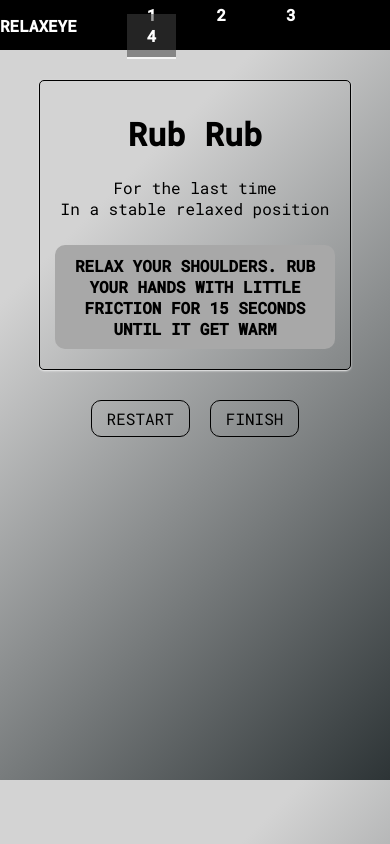
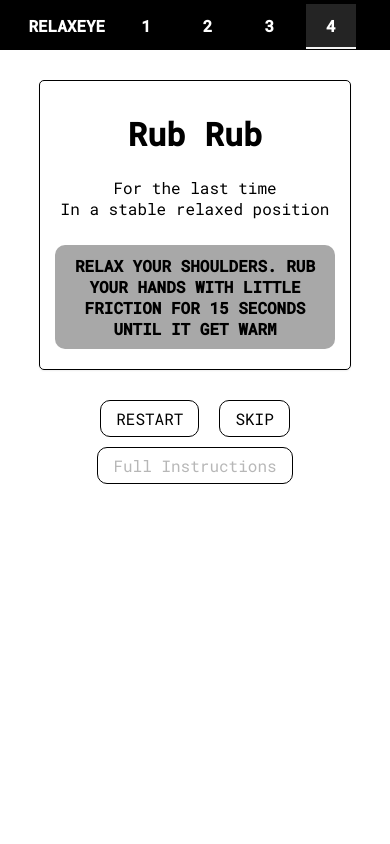
Before and after one commit to krish7kumar/relaxeye, a React (Create React App) app: page /#/exercises/4 in a window 390 px wide. Built offline with nearby package versions, Linux system fonts and the light colour scheme.

Commit message:
responsive

```diff
--- a/public/index.html
+++ b/public/index.html
@@ -28,7 +28,6 @@
     <title>Relaxeye</title>
   </head>
   <body>
-    <noscript>You need to enable JavaScript to run this app.</noscript>
     <div id="root"></div>
     <!--
       This HTML file is a template.
--- a/src/Components/UI/Navbar/Navbar.module.css
+++ b/src/Components/UI/Navbar/Navbar.module.css
@@ -1,14 +1,20 @@
 .Navbar {
    height: 50px;
    background-color: black;
-   width: 100%;
+   width:100%;
    display: flex;
    align-items: center;
-   justify-content: space-around;
+   justify-content: center;
 }
 
+
 .Navbar ul{
+   float: right;
    list-style: none;
+   display: flex;
+   justify-content: space-around;
+   width: auto;
+   padding-left: 10px;
 }
 
 .Navbar a{
@@ -20,10 +26,9 @@
 }
 
 .Navbar li{
-   display: inline-block;
    text-decoration: none;
    color: white;
-   margin: auto 10px;
+   margin: auto 6px;
    box-sizing: border-box;
 }
 
@@ -44,3 +49,9 @@
    font-weight: bold;
    padding: 11px 20px;
 }
+
+@media (min-width:400){
+   .Navbar{
+      width: 100%;
+   }
+}
--- a/src/Containers/Exercises/Exercise1/Exercise1.js
+++ b/src/Containers/Exercises/Exercise1/Exercise1.js
@@ -14,7 +14,7 @@ import Timer from '../../Timer/Timer';
 
    componentDidMount(){
       this._isMounted = true;
-         setTimeout(()=>{
+      this.timeOut = setTimeout(()=>{
             if(this._isMounted)
                this.setState({text:'Move your eyes up and down for 5 breaths'})
             setTimeout(()=>{
@@ -41,7 +41,12 @@ import Timer from '../../Timer/Timer';
    }
 
    nextExercise =()=>{
-      this.props.history.push('/exercises/2');
+      if(this.state.next){
+         this.props.history.push('/exercises/2');
+      }
+      else{
+         this.setState({next:true});
+      }
    }
 
    fullInstructions = ()=>{
@@ -70,11 +75,9 @@ import Timer from '../../Timer/Timer';
                <p className='Instruction'>{this.state.text}</p>
             </div>
          {this.state.start?<Timer minutes='0' seconds='45'/>:null}
-         {this.state.start?
-            <button onClick={this.fullInstructions}>
+            <button disabled={!this.state.next} onClick={this.fullInstructions} >
                Full Instructions
             </button>
-         :null}
          <button onClick={this.nextExercise}>{buttonName}</button>
          {this.state.full ? fullInstructions : null}
          </div>
--- a/src/Containers/Exercises/Exercise2/Exercise2.js
+++ b/src/Containers/Exercises/Exercise2/Exercise2.js
@@ -29,7 +29,12 @@ import Timer from '../../Timer/Timer';
    }
 
    nextExercise =()=>{
-      this.props.history.push('/exercises/3');
+      if(this.state.next){
+         this.props.history.push('/exercises/3');
+      }
+      else{
+         this.setState({next:true});
+      }
    }
    prevExercise = ()=>{
       this.props.history.goBack();
@@ -59,12 +64,13 @@ import Timer from '../../Timer/Timer';
             </div>
             {this.state.start?<Timer minutes='0' seconds='30'/>:null}
             <button onClick={this.prevExercise}>BACK</button>
-            {this.state.start?
-            <button onClick={this.fullInstructions}>
+            <button onClick={this.nextExercise}>{buttonName}</button>
+            <button disabled={!this.state.next} onClick={this.fullInstructions}
+            style={{
+               marginTop :'10px'
+            }}>
                Full Instructions
             </button>
-            :null}
-            <button onClick={this.nextExercise}>{buttonName}</button>
             {this.state.full ? fullInstructions : null}
          </div>
       );
--- a/src/Containers/Exercises/Exercise3/Exercise3.js
+++ b/src/Containers/Exercises/Exercise3/Exercise3.js
@@ -42,7 +42,12 @@ import Timer from '../../Timer/Timer';
    }
 
    nextExercise =()=>{
-      this.props.history.push('/exercises/4');
+      if(this.state.next){
+         this.props.history.push('/exercises/4');
+      }
+      else{
+         this.setState({next:true});
+      }
    }
    prevExercise = ()=>{
       this.props.history.goBack();
@@ -75,12 +80,13 @@ import Timer from '../../Timer/Timer';
             </div>
             {this.state.start?<Timer minutes='0' seconds='45'/>:null}
             <button onClick={this.prevExercise}>BACK</button>
-            {this.state.start?
-            <button onClick={this.fullInstructions}>
+            <button onClick={this.nextExercise}>{buttonName}</button>
+            <button disabled={!this.state.next}  onClick={this.fullInstructions}
+            style={{
+               marginTop :'10px'
+            }}>
                Full Instructions
             </button>
-            :null}
-            <button onClick={this.nextExercise}>{buttonName}</button>
             {this.state.full ? fullInstructions : null}
          </div>
       );
--- a/src/Containers/Exercises/Exercise4/Exercise4.js
+++ b/src/Containers/Exercises/Exercise4/Exercise4.js
@@ -1,5 +1,4 @@
 import React, {Component} from 'react';
-import classes from './Exercise4.module.css';
 import '../common.css';
 import {withRouter} from 'react-router-dom';
 import Timer from '../../Timer/Timer';
@@ -8,6 +7,7 @@ import Timer from '../../Timer/Timer';
    _isMounted = false;
    state = {
       text : '',
+      next : false,
       start : false,
       full : false
    }
@@ -25,7 +25,7 @@ import Timer from '../../Timer/Timer';
                      this.setState({text:'Feel the warmth of the hands and darkness. Notice if you see any flashes of light. Let your breath be natural and smooth. When lights and the colors fade to black open your eyes into the darkness'})
                   setTimeout(()=>{
                      if(this._isMounted)
-                        this.setState({text:'START!', start:true})
+                        this.setState({text:'START!', start:true, next:true})
                   },7000)
                },7000)
             },5000)
@@ -41,7 +41,11 @@ import Timer from '../../Timer/Timer';
    }
 
    finishedHandler =()=>{
+      if(this.state.next){
          this.props.history.replace('/')
+      }else{
+         this.setState({next:true});
+      }
    }
 
    fullInstructions = ()=>{
@@ -51,6 +55,7 @@ import Timer from '../../Timer/Timer';
    }
 
     render(){
+      const buttonName = this.state.next ? 'FINISH' : 'SKIP';
       const fullInstructions = (<div className='Exercise'>
       <h3>Full Instruction</h3>
       <ol className='Ol'>
@@ -62,19 +67,20 @@ import Timer from '../../Timer/Timer';
       );
       return (
          <div className='Container'>
-            <div className={classes.Exercise4}>
+            <div className='Exercise'>
                <h1>Rub Rub</h1>
                <p>For the last time<br/>In a stable relaxed position</p>
                <p className='Instruction'>{this.state.text}</p>
             </div>
                {this.state.start?<Timer minutes='1' seconds='10'/>:null}
                <button onClick={this.restartExercise}>RESTART</button>
-            {this.state.start?
-            <button onClick={this.fullInstructions}>
+               <button onClick={this.finishedHandler}>{buttonName}</button>
+               <button disabled={!this.state.next}  onClick={this.fullInstructions}
+               style={{
+                  marginTop :'10px'
+               }}>
                   Full Instructions
                </button>
-            :null}
-            <button onClick={this.finishedHandler}>FINISH</button>
                {this.state.full ? fullInstructions : null}
          </div>
       );
--- a/src/Containers/Exercises/Exercise4/Exercise4.module.css
+++ /dev/null
@@ -1,16 +0,0 @@
-.Exercise4 {
-   margin: 30px auto;
-   padding: 10px;
-   height: auto;
-   width: 80%;
-   border: 1px solid black;
-   border-radius: 5px;
-   box-shadow: 0 1px 2px #eee;
-   box-sizing: border-box;
-}
-
-@media (min-width:600px){
-   .Exercise4{
-      width:600px;
-   }
-}
--- a/src/index.css
+++ b/src/index.css
@@ -1,11 +1,6 @@
 body {
   margin: 0;
   font-family: 'Roboto Mono', monospace;
-  -webkit-font-smoothing: antialiased;
-  -moz-osx-font-smoothing: grayscale;
-  height: 780px;
-  background-color: #2d3436;
-  background-image: linear-gradient(315deg, #2d3436 0%, #d3d3d3 74%);
 }
 
 code {
```
Also changed, not shown: src/App.js (+4 -4 lines), src/Containers/Exercises/Exercise1/Exercise1.module.css (deleted, +0 -16 lines), src/Containers/Exercises/Exercise2/Exercise2.module.css (deleted, +0 -16 lines), src/Containers/Exercises/Exercise3/Exercise3.module.css (deleted, +0 -16 lines), public/logo192.png (added), 1 other file (tests, documents, lock files or other folders). Lines whose indentation alone changed are shown as unchanged.
